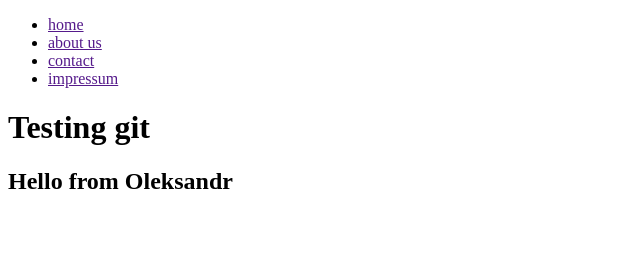
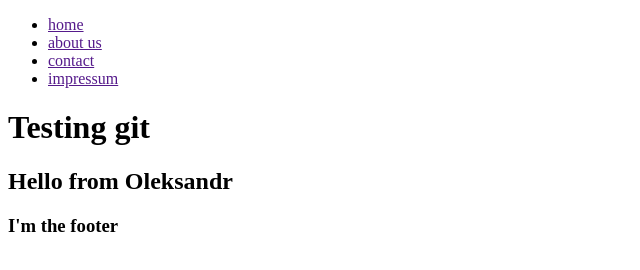
Before and after one commit to ReaganS94/WD-65, a plain HTML site: page index.html in a window 1280 px wide. Shown: the whole page, without its empty margins (0-640 px from the left). Drawn offline with Linux system fonts and the light colour scheme.

Commit message:
added footer

```diff
--- a/index.html
+++ b/index.html
@@ -16,5 +16,6 @@
     </nav>
     <h1>Testing git</h1>
     <h2>Hello from Oleksandr</h2>
+    <footer><h3>I'm the footer</h3></footer>
   </body>
 </html>
```
